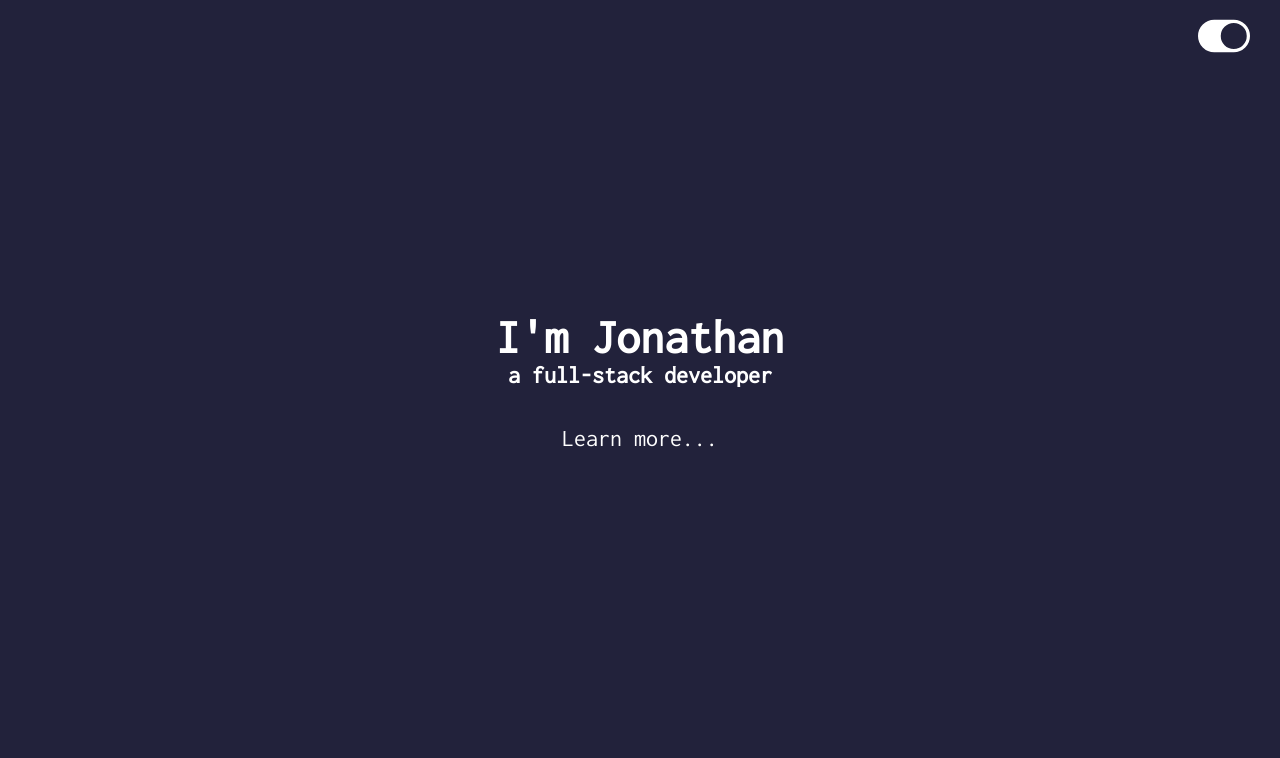
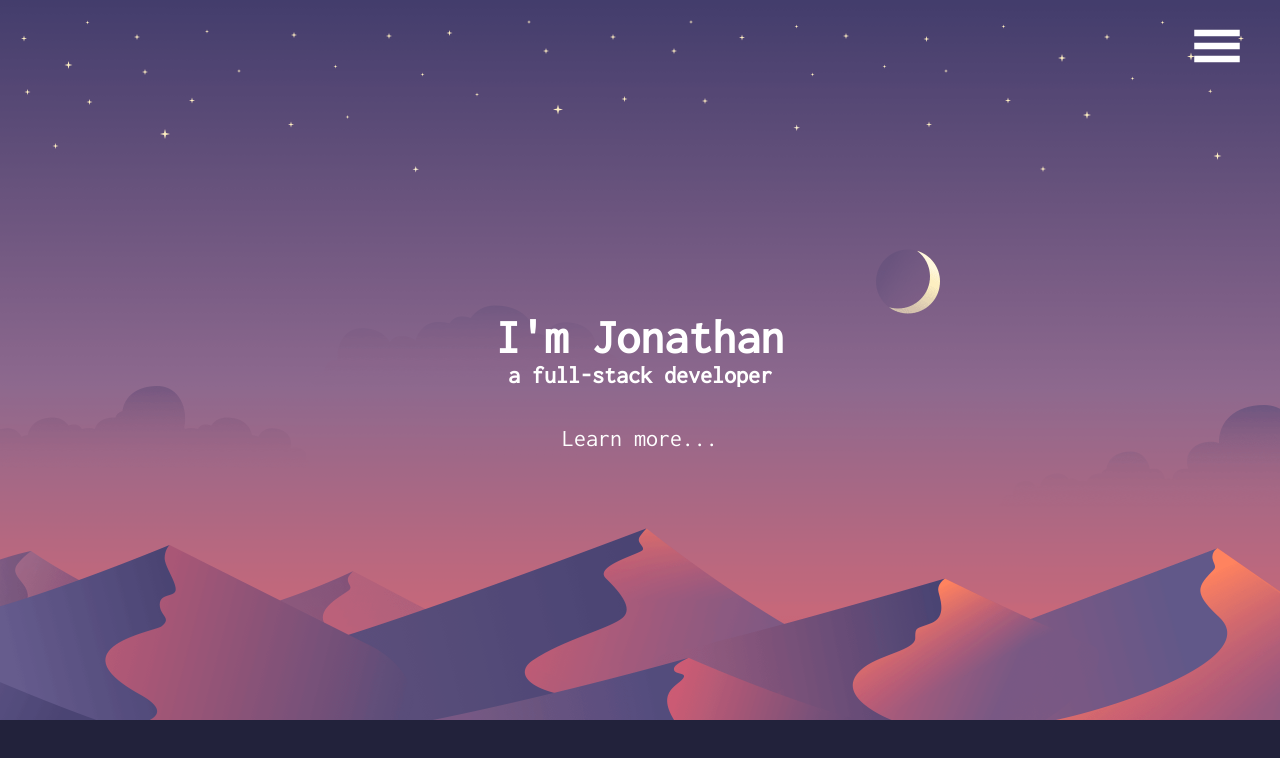
Before and after one commit to Jonathanchan197/Portfolio, a React (Create React App) app: page / in a window 1280 px wide. Shown: the top 758 px of the page. Built offline with nearby package versions, Linux system fonts and the light colour scheme.

Commit message:
changed background

```diff
--- a/src/App.css
+++ b/src/App.css
@@ -36,6 +36,10 @@
 .welcome div {
   font-size: 0.3em;
   flex-direction: column;
+  background-image: url(../public/welcome-background.png);
+  background-repeat:no-repeat;
+  background-position: cover;
+  background-size: 100%;
 }
 
 .welcome p {
@@ -50,6 +54,8 @@
 
 .about h1 {
   line-height: 100px;
+  margin-top: 10px;
+  margin-bottom: 10px;
 }
 
 .skills div {
@@ -118,8 +124,7 @@
 .about img {
   height: 450px;
   border: 0;
-  padding-top: 30px;
-  padding-bottom: 30px;
+  margin-top: 50px;
 }
 
 .icon {
@@ -161,7 +166,6 @@ button {
   top: 60px;
   right: 30px;
   z-index: 9999;
-  background-color: rgba(34, 34, 59, 0.8);
   padding: 10px;
 }
 
@@ -172,8 +176,8 @@ button {
 
 #widget-button {
   position: fixed;
-  top: 10px;
-  right: 30px;
+  top: 20px;
+  right: 37px;
   font-size: 125%;
   transition: filter 300ms;
 }
@@ -208,6 +212,7 @@ nav {
 .contact svg {
   color: white;
 }
+
 a:hover,
 a:visited,
 a:link,
@@ -223,6 +228,10 @@ a:active {
 }
 
 @media only screen and (max-width: 600px) {
+  .welcome div {
+    background-size: 300%;
+  }
+
   .project-img {
     height: 150px;
     margin-top: 0px;
@@ -285,12 +294,17 @@ a:active {
   }
 
   .about img {
-    height: 270px;
+    height: 220px;
     border: 0;
-    padding-top: 20px;
+    margin: 0;
+    margin-top: 30px;
   }
 
   #widget-button {
     top: 625px;
   }
+
+  .widgets-container {
+    background-color:rgba(34, 34, 59, 0.5);
+  }
 }
--- a/src/components/About.jsx
+++ b/src/components/About.jsx
@@ -17,9 +17,6 @@ const About = () => {
           src={require("../images/diagramofme.png")}
           alt="tictactoe"
         />
-        <h4><Link to="#contact" smooth>
-          Contact me!
-        </Link></h4>
       </div>
     </div>
   );
--- a/src/components/App.jsx
+++ b/src/components/App.jsx
@@ -7,7 +7,7 @@ import Contact from "./Contact";
 import { BrowserRouter } from "react-router-dom";
 import { HashLink as Link } from "react-router-hash-link";
 import "../App.css";
-import { AiOutlineHome } from "react-icons/ai";
+import { AiOutlineHome, AiOutlineClose } from "react-icons/ai";
 import { RiContactsBookLine } from "react-icons/ri";
 import {
   BsClipboardCheck,
@@ -16,7 +16,7 @@ import {
   BsPersonCircle,
 } from "react-icons/bs";
 
-import { GiJelly, GiTicTacToe } from "react-icons/gi";
+import { GiJelly, GiTicTacToe, GiHamburgerMenu } from "react-icons/gi";
 import { SiBuymeacoffee } from "react-icons/si";
 import { BiDumbbell } from "react-icons/bi";
 
@@ -96,7 +96,7 @@ function App() {
       <div className="widgets-container">
         <div class="widget-icon">
           <button id="widget-button" onClick={handleToggle}>
-            {navDisplay ? <BsToggleOff /> : <BsToggleOn />}
+            {navDisplay ? <AiOutlineClose /> : <GiHamburgerMenu />}
           </button>
           {navDisplay ? (
             <>
--- a/src/components/Contact.jsx
+++ b/src/components/Contact.jsx
@@ -11,7 +11,6 @@ const Contact = () => {
     <div className="contact" id="contact">
       <div>
         <h1> Interested?</h1>
-        <p id="feedback">or want to give me some feedback </p>
         <p>Contact me:</p>
         <h1>
           <button
```
Also changed, not shown: src/components/Projects.jsx (+7 -5 lines), public/welcome-background.png (added).
